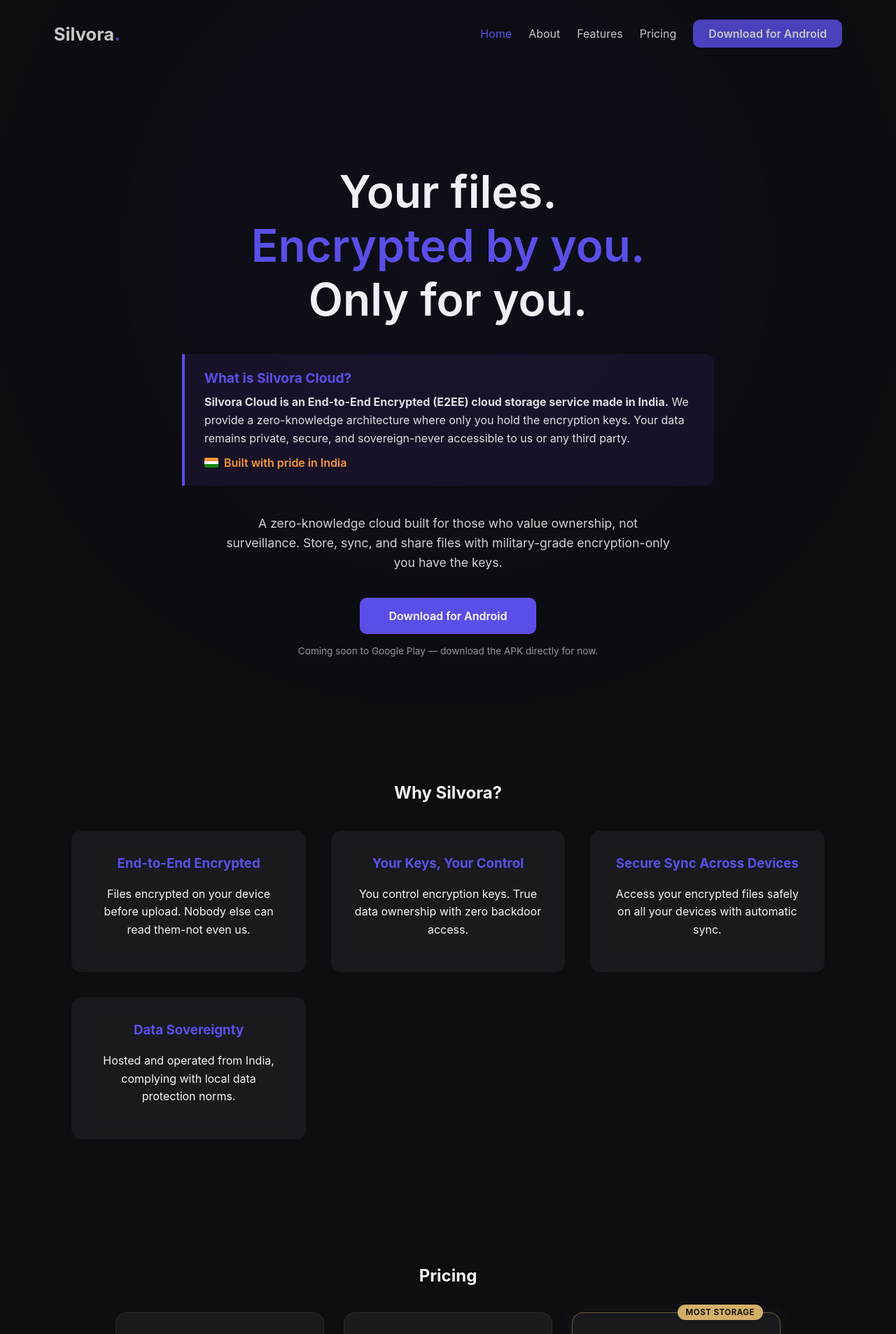
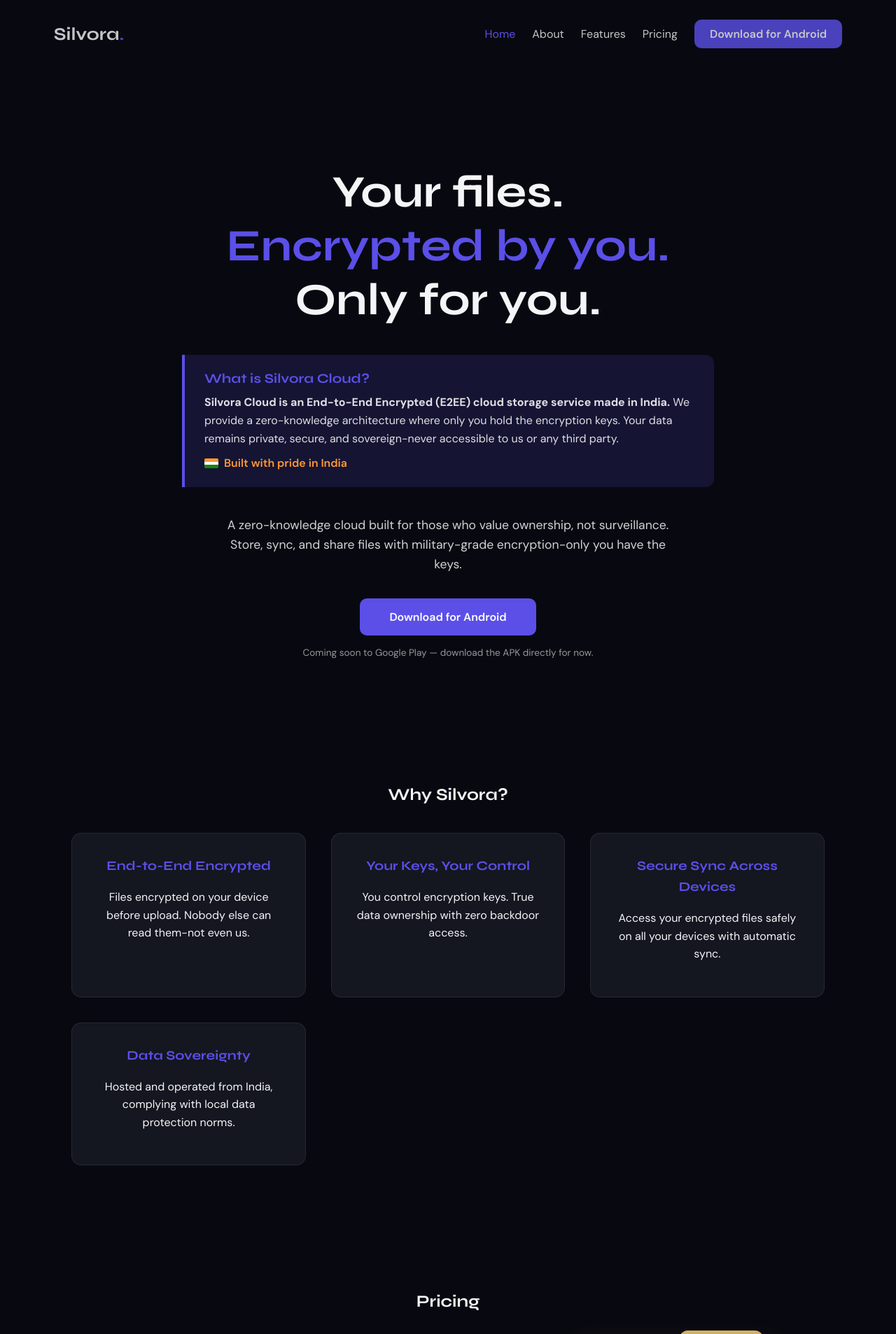
Before and after one commit to Rajathtuesday/silvora_demo, a Django app: page / in a window 1280 px wide. Shown: the top 1906 px of the page at 70% size. Run offline with Django 5.2, Linux system fonts and the light colour scheme.

Commit message:
Fix landing page visual patterns reading as generic templated design
The marketing page had drifted from the app's own real brand: "Inter"
as the only font, a large blurred purple glow-orb behind the hero,
glassmorphism on every card, and fade-up-on-scroll reveals on every
section, all recognizable generic-SaaS-template patterns. Replaced
with the Flutter app's actual tokens (DM Sans plus Syne, flat bordered
cards matching silvora_theme.dart) so the website and the app read as
one product instead of two different design systems.

```diff
--- a/templates/landing/index.html
+++ b/templates/landing/index.html
@@ -12,6 +12,9 @@
 <link rel="icon" type="image/png" sizes="16x16" href="{% static 'favicon/favicon-16x16.png' %}">
 <link rel="apple-touch-icon" sizes="180x180" href="{% static 'favicon/apple-touch-icon.png' %}">
 <link rel="manifest" href="{% static 'favicon/site.webmanifest' %}">
+<link rel="preconnect" href="https://fonts.googleapis.com">
+<link rel="preconnect" href="https://fonts.gstatic.com" crossorigin>
+<link href="https://fonts.googleapis.com/css2?family=DM+Sans:wght@400;500;600;700&family=Syne:wght@600;700;800&display=swap" rel="stylesheet">
 
 <!-- CRITICAL SEO META TAGS -->
 <meta name="description" content="Silvora Cloud is a secure End-to-End Encrypted (E2EE) cloud storage service, built and hosted in India. Your data is private, safe, and sovereign.">
@@ -55,18 +58,22 @@
 
 <style>
 :root {
-  --bg: #0d0d12;
+  /* Same tokens as the Flutter app's silvora_theme.dart, one brand, not a
+     separate marketing-site look. */
+  --bg: #080910;
   --text: #f5f5f7;
   --accent: #5B4FE8;
-  --accent-soft: rgba(91, 79, 232, 0.45);
+  --accent-soft: rgba(91, 79, 232, 0.16);
   --gold: #D4AF6A;
-  --glass: rgba(255, 255, 255, 0.05);
+  --card: #141620;
+  --border: rgba(255,255,255,0.08);
+  --font-display: "Syne", sans-serif;
 }
 
 /* Global */
 body {
   margin: 0;
-  font-family: "Inter", sans-serif;
+  font-family: "DM Sans", sans-serif;
   background: var(--bg);
   color: var(--text);
   overflow-x: hidden;
@@ -74,24 +81,11 @@ body {
 
 h1, h2, h3 {
   margin: 0;
+  font-family: var(--font-display);
 }
 
 section {
   padding: 90px 8vw;
-}
-
-/* Glow */
-.glow {
-  position: fixed;
-  width: 1200px;
-  height: 1200px;
-  top: -30%;
-  left: 50%;
-  transform: translateX(-50%);
-  background: radial-gradient(circle, var(--accent-soft), transparent 60%);
-  filter: blur(200px);
-  opacity: .18;
-  pointer-events: none;
 }
 
 /* Nav */
@@ -102,6 +96,7 @@ section {
   align-items: center;
 }
 .logo {
+  font-family: var(--font-display);
   font-size: 1.6rem;
   font-weight: 700;
   text-decoration: none;
@@ -131,8 +126,9 @@ section {
   padding-top: 140px;
 }
 .hero-title {
+  font-family: var(--font-display);
   font-size: clamp(2.6rem, 5vw, 4.5rem);
-  font-weight: 600;
+  font-weight: 700;
   line-height: 1.2;
 }
 .highlight { color: var(--accent); }
@@ -146,7 +142,7 @@ section {
 
 /* SEO Definition Box - Explicitly answers "What is Silvora Cloud?" */
 .seo-definition {
-  background: rgba(146, 85, 232, 0.08);
+  background: var(--accent-soft);
   border-left: 4px solid var(--accent);
   padding: 22px 28px;
   margin: 40px auto;
@@ -212,16 +208,14 @@ section {
   margin-top: 40px;
 }
 .feature {
-  background: var(--glass);
+  background: var(--card);
+  border: 1px solid var(--border);
   padding: 32px;
   border-radius: 14px;
-  backdrop-filter: blur(12px);
   text-align: center;
   line-height: 1.6;
-  opacity: 0;
-  transform: translateY(40px);
 }
-.feature h3 { color: var(--accent); margin-bottom: 12px; }
+.feature h3 { font-family: var(--font-display); color: var(--accent); margin-bottom: 12px; }
 
 /* Pricing */
 .pricing-grid {
@@ -232,13 +226,11 @@ section {
   margin: 0 auto;
 }
 .plan {
-  background: var(--glass);
-  border: 1px solid rgba(255,255,255,.08);
+  background: var(--card);
+  border: 1px solid var(--border);
   border-radius: 16px;
   padding: 32px 28px;
   position: relative;
-  opacity: 0;
-  transform: translateY(40px);
 }
 .plan-premium {
   border-color: rgba(212,175,106,.45);
@@ -281,17 +273,18 @@ section {
   gap: 36px;
 }
 .uc {
-  background: var(--glass);
+  background: var(--card);
+  border: 1px solid var(--border);
   padding: 28px;
   border-radius: 14px;
-  opacity: 0;
-  transform: translateY(40px);
 }
+.uc h3 { font-family: var(--font-display); }
 .uc p { opacity: .75; }
 
 /* CTA block */
 .cta-block {
-  background: var(--glass);
+  background: var(--card);
+  border: 1px solid var(--border);
   text-align: center;
   padding: 80px 10vw;
   border-radius: 20px;
@@ -330,8 +323,8 @@ footer a {
 .modal-bg.active { display: flex; }
 
 .modal {
-  background: var(--glass);
-  border: 1px solid rgba(255,255,255,.08);
+  background: var(--card);
+  border: 1px solid var(--border);
   width: 90%;
   max-width: 650px;
   border-radius: 16px;
@@ -365,13 +358,6 @@ footer a {
 }
 .close-btn:hover { opacity: 1; }
 
-/* Reveal */
-.reveal {
-  opacity: 1 !important;
-  transform: translateY(0) !important;
-  transition: .65s ease-out;
-}
-
 /* Responsive */
 @media (max-width: 768px) {
   .nav { flex-direction: column; gap: 20px; }
@@ -383,7 +369,6 @@ footer a {
 </head>
 
 <body>
-<div class="glow"></div>
 
 <header class="nav">
   <a href="/" class="logo">Silvora<span class="dot">.</span></a>
@@ -477,12 +462,6 @@ footer a {
 </footer>
 
 <script>
-// reveal animation
-const obs = new IntersectionObserver(entries => {
-  entries.forEach(e => e.isIntersecting && e.target.classList.add("reveal"));
-});
-document.querySelectorAll('.feature,.uc,.plan').forEach(f => obs.observe(f));
-
 // Smooth scroll for anchor links
 document.querySelectorAll('a[href^="#"]').forEach(anchor => {
   anchor.addEventListener('click', function(e) {
```
